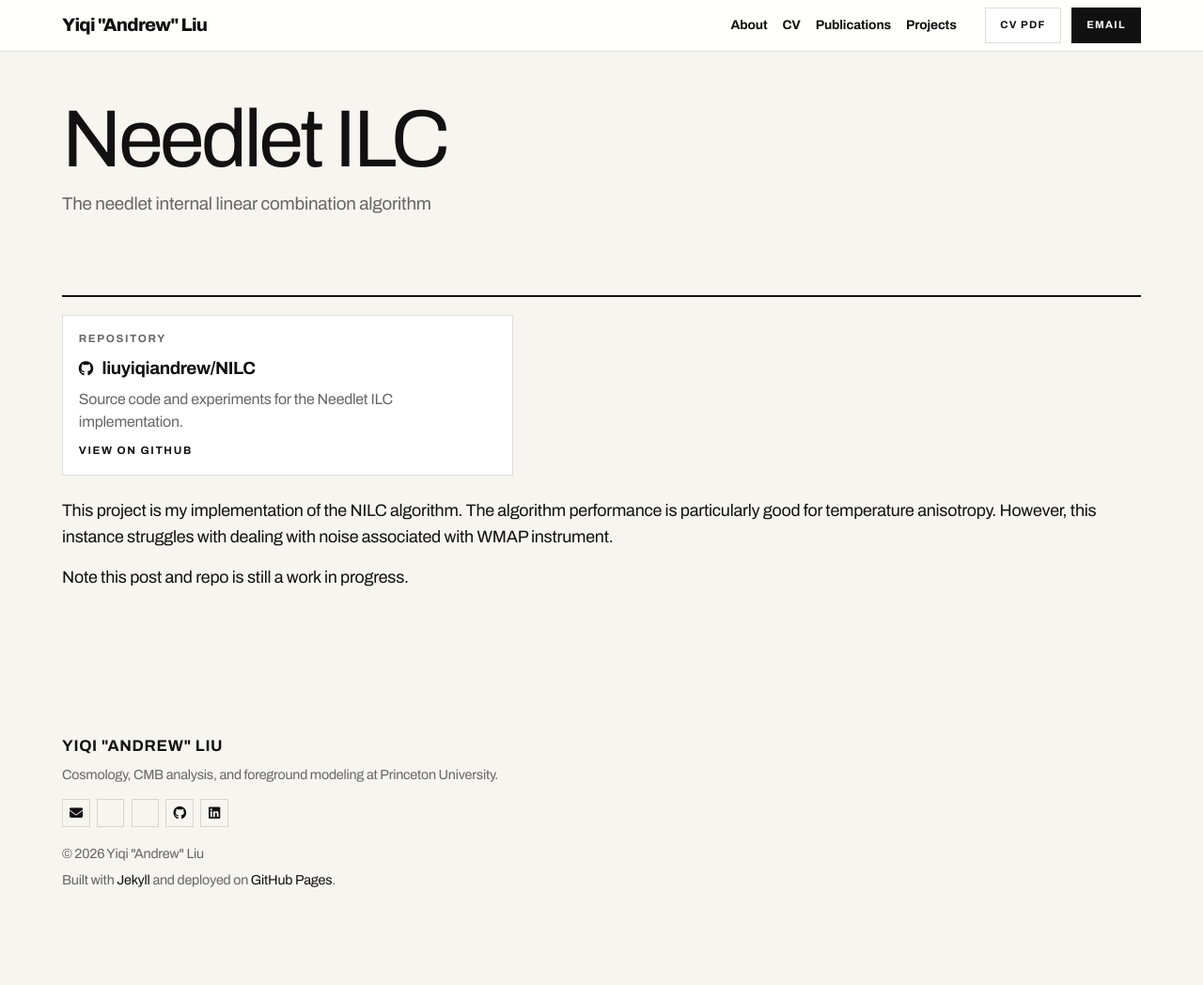
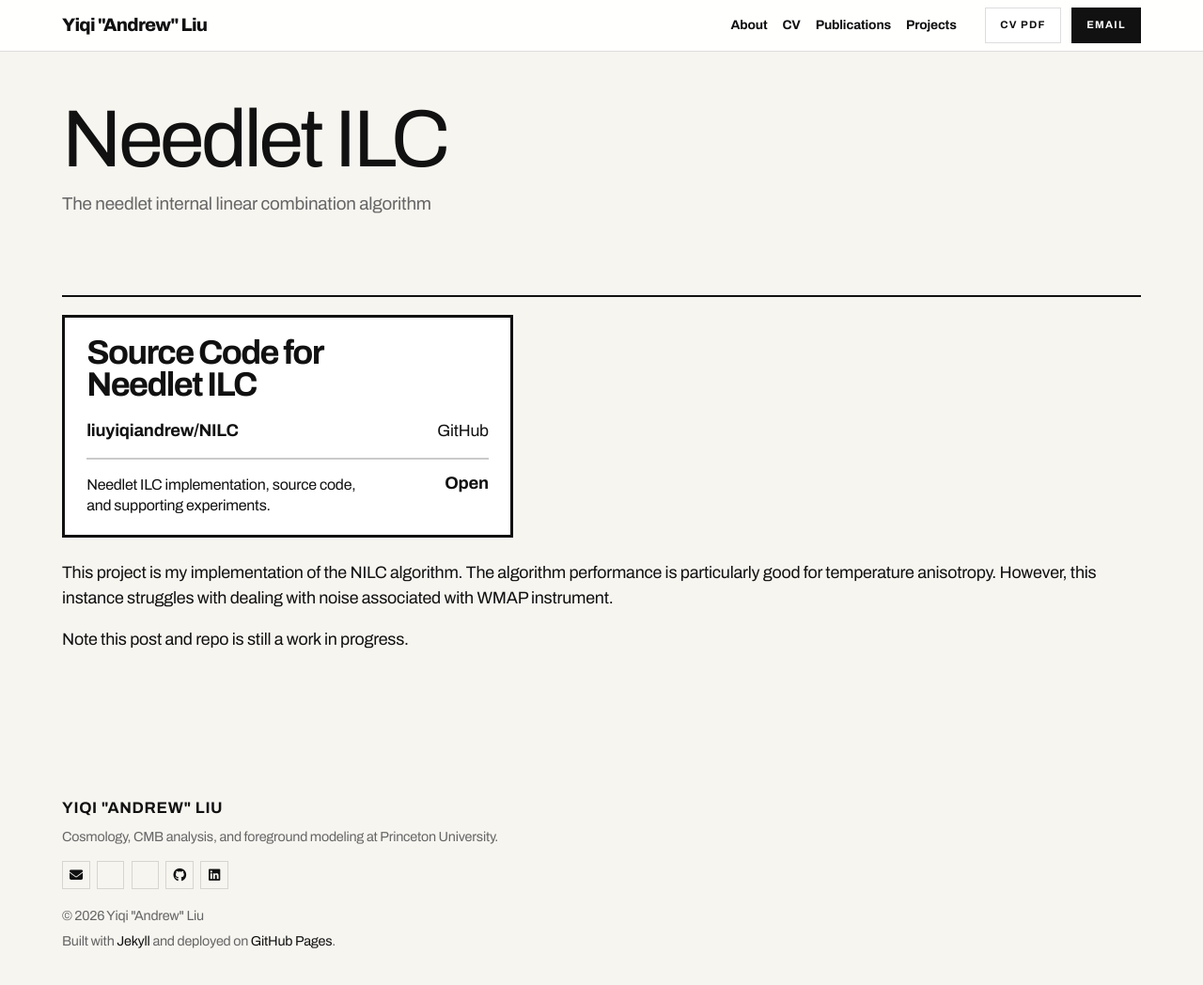
Before and after one commit to liuyiqiandrew/liuyiqiandrew.github.io, a Jekyll site: the page built from _projects/NILC.md, in a window 1280 px wide and 1057 px high. Shown: the top 1048 px of the window at 94% size. Built offline with Jekyll 4.4.1, drawn with Linux system fonts in a browser that asks for light colours; comment, search, counter and statistics services are not loaded; a style sheet for code colours, icons or effects is not loaded.

Commit message:
repo styling

```diff
--- a/_projects/NILC.md
+++ b/_projects/NILC.md
@@ -6,12 +6,18 @@ img: assets/img/12.jpg
 importance: 1
 category: ordered
 ---
-<div class="repo-link-card">
-  <a class="repo-link-card__anchor" href="https://github.com/liuyiqiandrew/NILC" target="_blank" rel="noopener noreferrer">
-    <span class="repo-link-card__eyebrow">Repository</span>
-    <span class="repo-link-card__title"><i class="fab fa-github" aria-hidden="true"></i> liuyiqiandrew/NILC</span>
-    <span class="repo-link-card__meta">Source code and experiments for the Needlet ILC implementation.</span>
-    <span class="repo-link-card__action">View on GitHub</span>
+<div class="repo-ticket-card">
+  <a class="repo-ticket-card__anchor" href="https://github.com/liuyiqiandrew/NILC" target="_blank" rel="noopener noreferrer">
+    <span class="repo-ticket-card__title">Source Code for<br>Needlet ILC</span>
+    <span class="repo-ticket-card__row">
+      <span class="repo-ticket-card__name">liuyiqiandrew/NILC</span>
+      <span class="repo-ticket-card__platform">GitHub</span>
+    </span>
+    <span class="repo-ticket-card__divider" aria-hidden="true"></span>
+    <span class="repo-ticket-card__row repo-ticket-card__row--bottom">
+      <span class="repo-ticket-card__description">Needlet ILC implementation, source code, and supporting experiments.</span>
+      <span class="repo-ticket-card__action">Open</span>
+    </span>
   </a>
 </div>
 
--- a/_sass/_museum.scss
+++ b/_sass/_museum.scss
@@ -718,24 +718,24 @@ html[data-theme='dark'] .navbar {
   margin-top: 0.7rem;
 }
 
-.repo-link-card {
+.repo-ticket-card {
   max-width: 30rem;
   margin: 0 0 1.5rem;
 }
 
-.repo-link-card__anchor {
+.repo-ticket-card__anchor {
   display: grid;
-  gap: 0.45rem;
-  padding: 1rem 1.05rem;
-  border: 1px solid var(--museum-border);
+  gap: 0;
+  padding: 1.35rem 1.45rem 1.2rem;
+  border: 3px solid var(--museum-ink);
   background: var(--museum-paper-strong);
   color: var(--global-text-color);
   text-decoration: none;
   transition: transform 0.2s ease, border-color 0.2s ease, background-color 0.2s ease;
 }
 
-.repo-link-card__anchor:hover,
-.repo-link-card__anchor:focus {
+.repo-ticket-card__anchor:hover,
+.repo-ticket-card__anchor:focus {
   transform: translateY(-1px);
   border-color: var(--museum-ink);
   background: var(--museum-accent-soft);
@@ -743,39 +743,54 @@ html[data-theme='dark'] .navbar {
   text-decoration: none;
 }
 
-.repo-link-card__eyebrow,
-.repo-link-card__action {
-  font-size: 0.72rem;
+.repo-ticket-card__title {
+  font-size: clamp(1.75rem, 4vw, 2.25rem);
   font-weight: 700;
-  letter-spacing: 0.14em;
-  text-transform: uppercase;
+  letter-spacing: -0.045em;
+  line-height: 0.92;
 }
 
-.repo-link-card__eyebrow {
-  color: var(--global-text-color-light);
+.repo-ticket-card__row {
+  display: flex;
+  align-items: flex-end;
+  justify-content: space-between;
+  gap: 1rem;
+  margin-top: 1.45rem;
 }
 
-.repo-link-card__title {
-  display: inline-flex;
-  align-items: center;
-  gap: 0.6rem;
-  font-size: 1.18rem;
+.repo-ticket-card__name,
+.repo-ticket-card__action {
+  font-size: 1.15rem;
   font-weight: 700;
-  letter-spacing: -0.02em;
+  line-height: 1.05;
 }
 
-.repo-link-card__title i {
-  font-size: 1rem;
+.repo-ticket-card__platform {
+  font-size: 1.1rem;
+  line-height: 1.1;
+  white-space: nowrap;
 }
 
-.repo-link-card__meta {
-  color: var(--global-text-color-light);
-  font-size: 1rem;
-  line-height: 1.45;
+.repo-ticket-card__divider {
+  display: block;
+  margin: 1.15rem 0 1rem;
+  border-top: 2px solid rgba(17, 17, 17, 0.22);
 }
 
-.repo-link-card__action {
-  margin-top: 0.25rem;
+.repo-ticket-card__row--bottom {
+  align-items: flex-start;
+  margin-top: 0;
+}
+
+.repo-ticket-card__description {
+  max-width: 18rem;
+  color: var(--global-text-color);
+  font-size: 1rem;
+  line-height: 1.4;
+}
+
+.repo-ticket-card__action {
+  white-space: nowrap;
 }
 
 .publications {
@@ -1043,6 +1058,10 @@ footer.sticky-bottom {
   .cv-map__label {
     width: auto;
   }
+
+  .repo-ticket-card__row {
+    align-items: flex-start;
+  }
 }
 
 @media (max-width: 767.98px) {
@@ -1070,4 +1089,17 @@ footer.sticky-bottom {
   .profile-card__media--portrait img {
     width: 6.75rem;
   }
+
+  .repo-ticket-card__anchor {
+    padding: 1.15rem 1.2rem 1.05rem;
+  }
+
+  .repo-ticket-card__row {
+    flex-direction: column;
+    gap: 0.35rem;
+  }
+
+  .repo-ticket-card__description {
+    max-width: none;
+  }
 }
```
